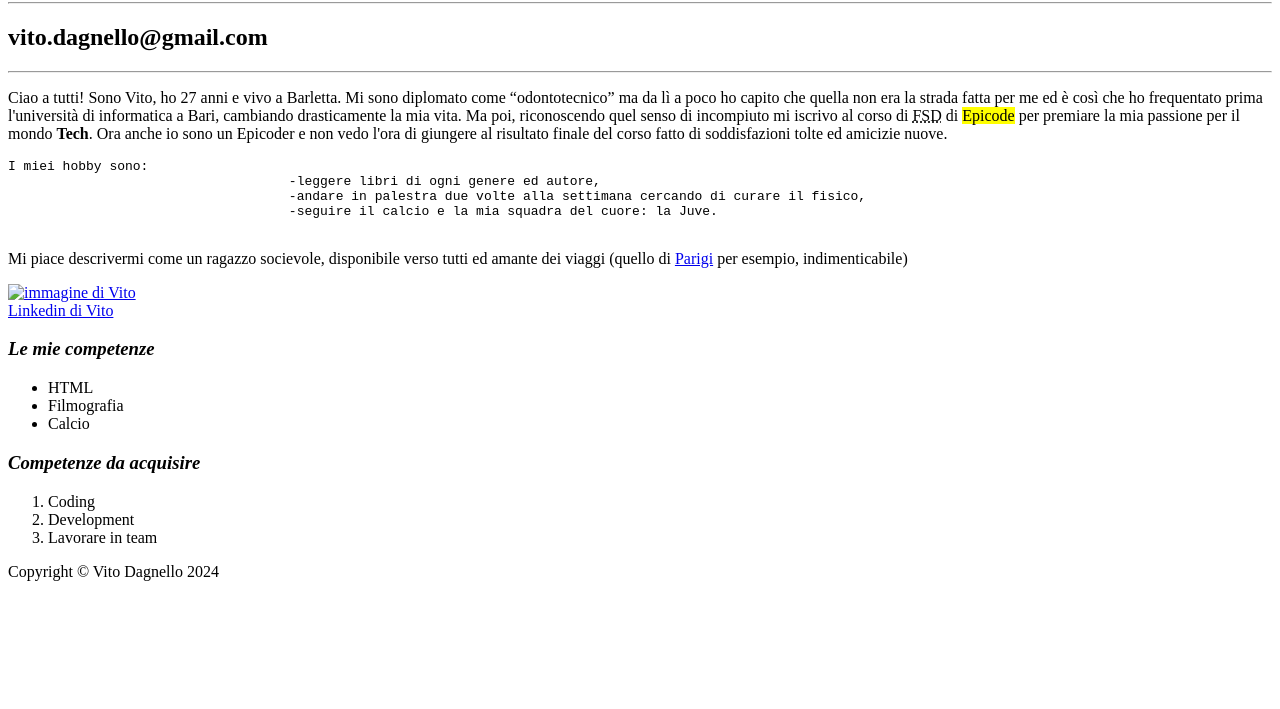
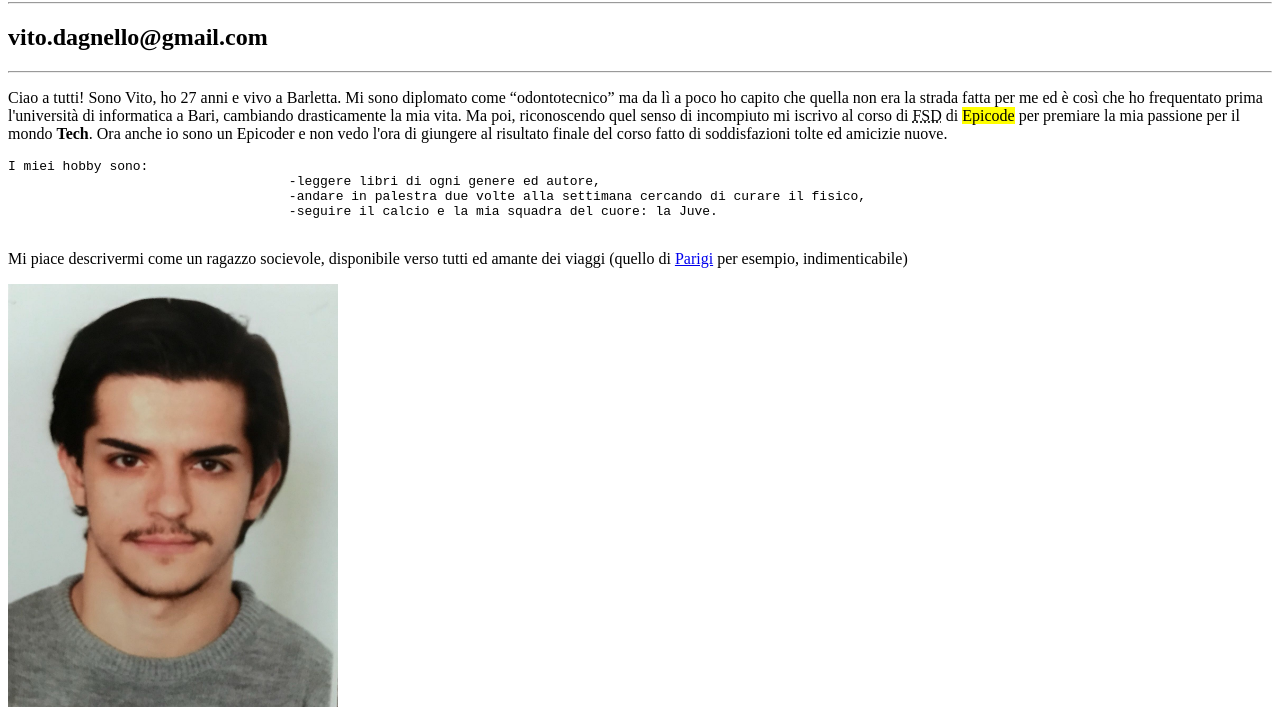
Before and after one commit to vitod-ag/UNIT-1, a plain HTML site: page Settimana_1__HTML&CSS.1/Giorno.1/pratica/my-presentation/index.html in a window 1280 px wide. Shown: the part 104-813 px from the top of the page. Drawn offline with Linux system fonts and the light colour scheme.

Commit message:
commit giorno 1 settimana 1

```diff
--- a/Settimana_1__HTML&CSS.1/Giorno.1/pratica/my-presentation/index.html
+++ b/Settimana_1__HTML&CSS.1/Giorno.1/pratica/my-presentation/index.html
@@ -36,7 +36,7 @@
             per esempio, indimenticabile)
         </p>
         <a href="#">
-            <img src="./pic/pic_Vito.jpg" width="330px" alt="immagine di Vito">
+            <img src="assets/pic/pic_Vito.jpg" width="330px" alt="immagine di Vito">
         </a>
             <br>
             <a href="https://www.linkedin.com/in/vito-dagnello-9a38761b1/" title="Linkedin di Vito">Linkedin di Vito</a>
```
